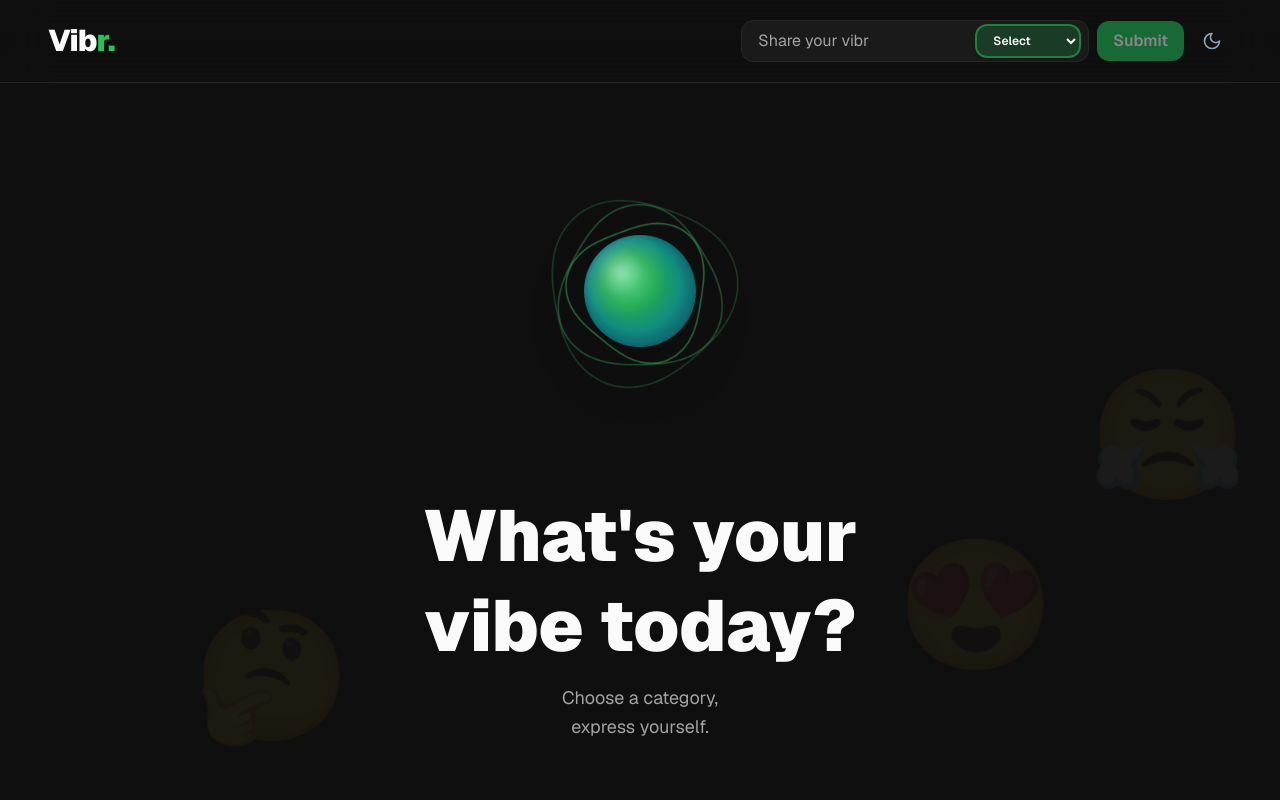
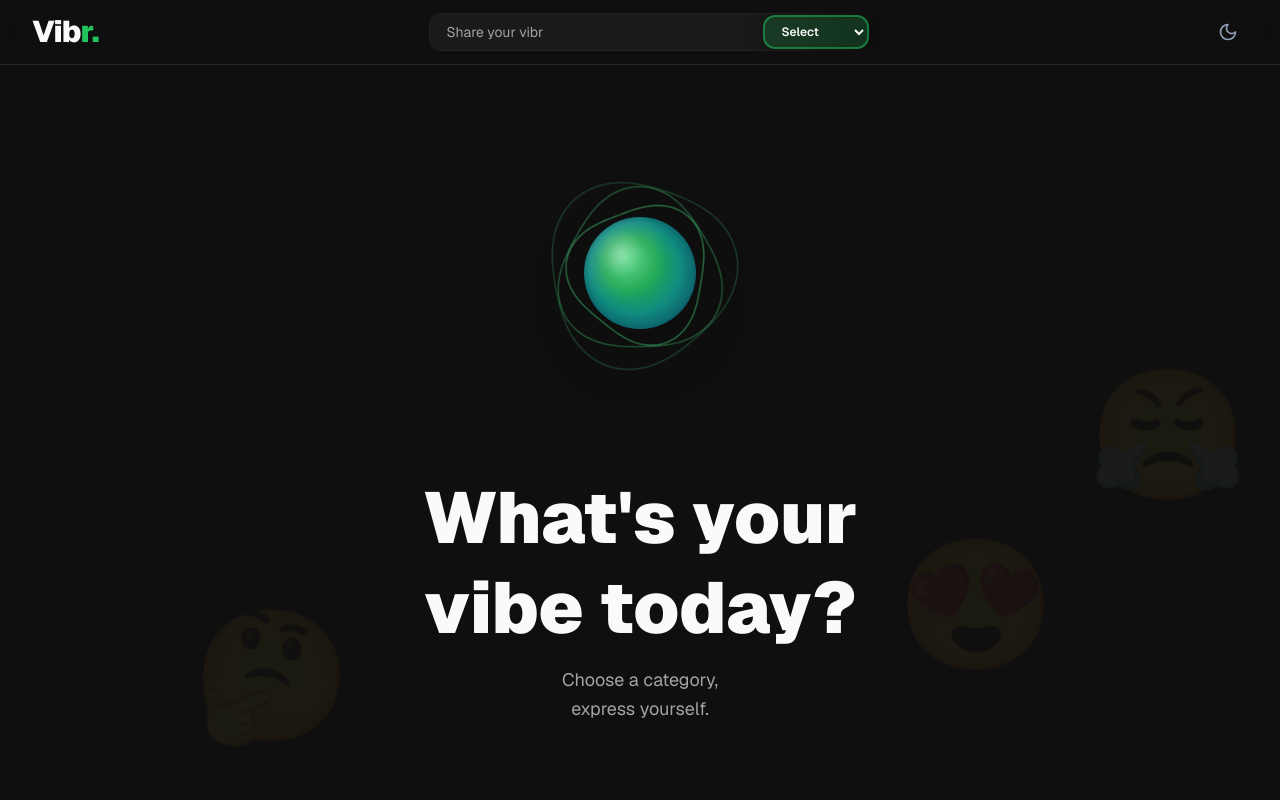
Before and after one commit to berrybrightson1/Vibr, a Next.js app: page / in a window 1280 px wide. Shown: the top 800 px of the page. Built offline with nearby package versions, Linux system fonts and the light colour scheme.

Commit message:
Reorganize header to single horizontal line with fade-out text

```diff
--- a/app/page.tsx
+++ b/app/page.tsx
@@ -145,15 +145,15 @@ export default function Home() {
 
       {/* Header */}
       <header className="sticky top-0 z-50 border-b border-border bg-background/80 backdrop-blur-xl">
-        <div className="max-w-7xl mx-auto px-4 sm:px-8 md:px-12 py-4 sm:py-5 flex flex-col sm:flex-row items-start sm:items-center justify-between gap-3 sm:gap-4">
-          <h1 className="text-3xl font-black tracking-tight">
+        <div className="max-w-7xl mx-auto px-4 sm:px-6 md:px-8 py-3 flex items-center justify-between gap-3 sm:gap-4">
+          {/* Logo */}
+          <h1 className="text-2xl sm:text-3xl font-black tracking-tight flex-shrink-0">
             Vib<span className="text-primary">r</span>
             <span className="text-primary">.</span>
           </h1>
 
-          {/* Contribution Section */}
-          <div className="flex items-center gap-2">
-            <div className="relative flex-1 max-w-full sm:max-w-md">
+          {/* Contribution Input - grows to fill space */}
+          <div className="relative flex-1 max-w-md">
             <input
               type="text"
               value={contributionInput}
@@ -161,12 +161,16 @@ export default function Home() {
               onKeyDown={(e) => e.key === "Enter" && handleContribute()}
               placeholder="Share your vibr"
               title="Describe a feeling, relationship, or experience"
-                className="w-full px-4 py-2 pr-28 rounded-lg bg-card border border-border text-foreground placeholder-muted-foreground focus:outline-none focus:border-primary transition-all"
+              className="w-full px-3 sm:px-4 py-2 pr-20 sm:pr-24 rounded-lg bg-card border border-border text-foreground placeholder-muted-foreground focus:outline-none focus:border-primary transition-all text-sm truncate"
+              style={{
+                maskImage: "linear-gradient(to right, black 70%, transparent 100%)",
+                WebkitMaskImage: "linear-gradient(to right, black 70%, transparent 100%)"
+              }}
             />
             <select
               value={selectedCategory || ""}
               onChange={(e) => setSelectedCategory(e.target.value as Category)}
-                className="absolute right-2 top-1/2 -translate-y-1/2 px-3 py-1.5 bg-primary/10 dark:bg-primary/20 border-2 border-primary/40 dark:border-primary/50 text-foreground rounded-lg focus:outline-none focus:ring-2 focus:ring-primary focus:border-primary cursor-pointer text-xs font-semibold hover:bg-primary/20 dark:hover:bg-primary/30 transition-all shadow-sm backdrop-blur-sm"
+              className="absolute right-2 top-1/2 -translate-y-1/2 px-2 sm:px-3 py-1 sm:py-1.5 bg-primary/10 dark:bg-primary/20 border-2 border-primary/40 dark:border-primary/50 text-foreground rounded-lg focus:outline-none focus:ring-2 focus:ring-primary cursor-pointer text-xs font-semibold hover:bg-primary/20 dark:hover:bg-primary/30 transition-all shadow-sm backdrop-blur-sm"
               title="Select category for this vibe"
             >
               <option value="" disabled>Select</option>
@@ -179,14 +183,9 @@ export default function Home() {
               <option value="travel">Travel</option>
             </select>
           </div>
-            <button
-              onClick={handleContribute}
-              disabled={!contributionInput.trim()}
-              title={!selectedCategory ? "Select a category first" : "Submit your vibe"}
-              className="px-4 py-2 rounded-lg bg-primary hover:bg-primary/90 text-primary-foreground font-semibold disabled:opacity-50 disabled:cursor-not-allowed transition-all whitespace-nowrap"
-            >
-              Submit
-            </button>
+
+          {/* Theme Toggle */}
+          <div className="flex-shrink-0">
             <ThemeToggle isDark={isDark} onChange={setIsDark} />
           </div>
         </div>
```
Lines whose indentation alone changed are shown as unchanged.
